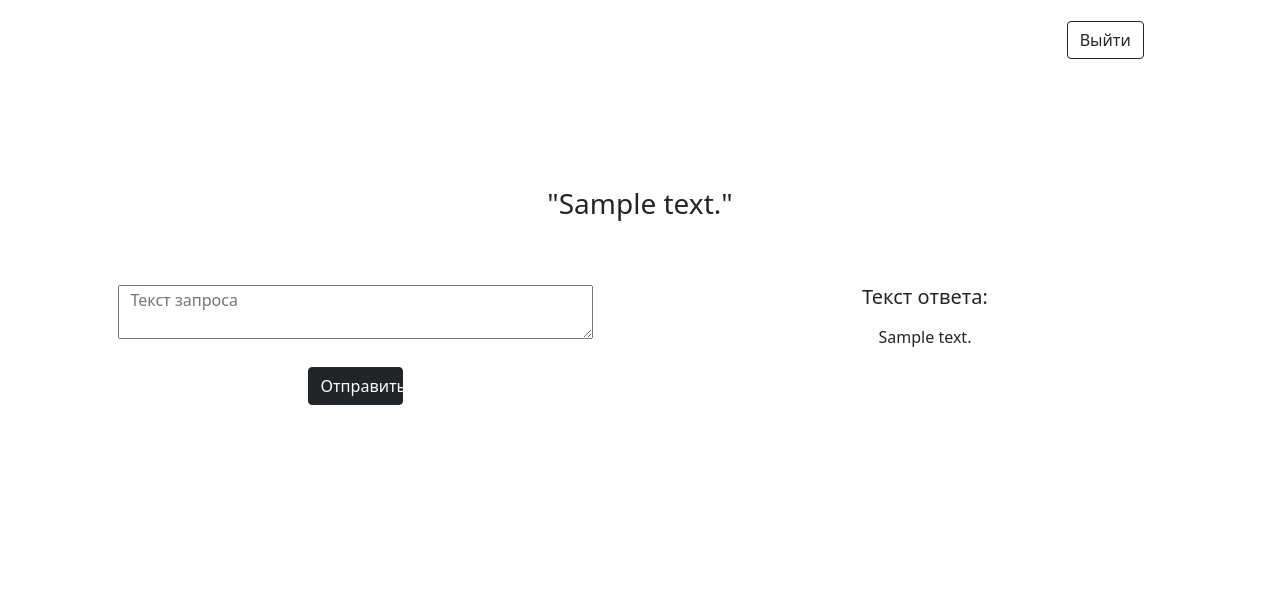
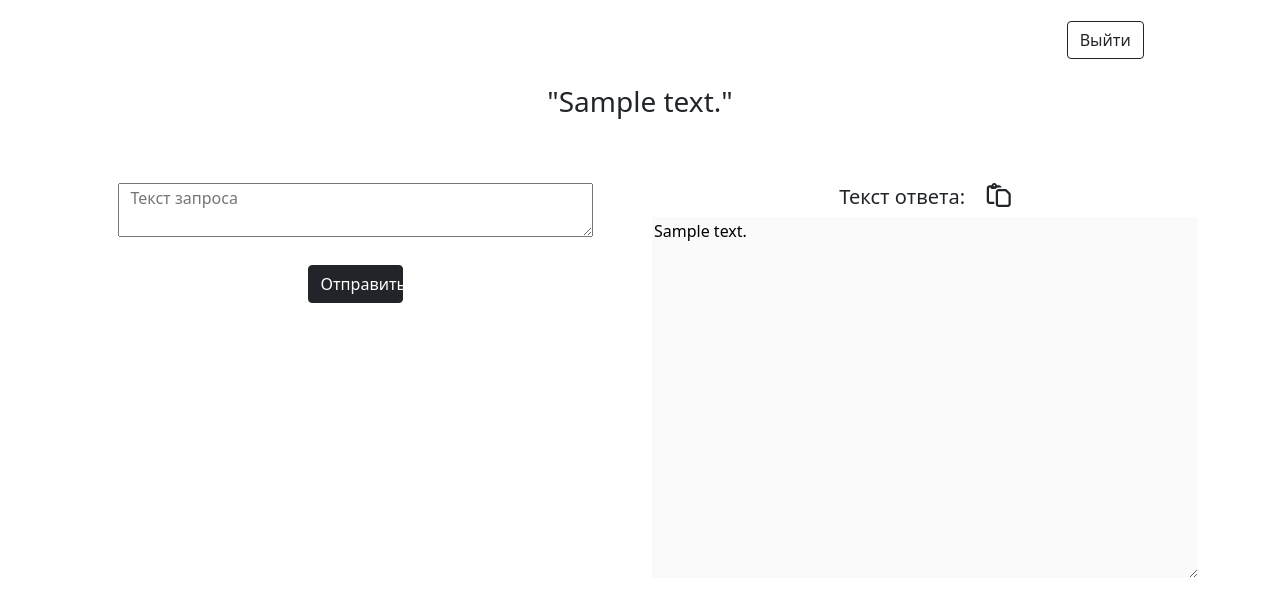
Before and after one commit to geekk0/gpt_site, a Django app: template templates/request_page.html in a window 1280 px wide. Shown: the top 616 px of the page. Run offline with Django 3.2, Linux system fonts and the light colour scheme; the template is opened without the code that fills it: most values are stand-ins (such as "Sample title", 1, 10 or a date in 2020); some libraries are stand-ins or nearby versions.

Commit message:
formatted answer text + copy

```diff
--- a/bot/chatbot.py
+++ b/bot/chatbot.py
@@ -14,7 +14,9 @@ def get_gpt_resp(prompt):
         temperature=0.5,
     )
 
-    print(completion)
+    # print(completion)
 
     response = completion.choices[0].text
+
+
     return response
--- a/gpt_site/views.py
+++ b/gpt_site/views.py
@@ -46,16 +46,14 @@ def main(request):
 
     return render(request, "request_page.html")
 
+
 def get_gpt_response(request):
-    # print(request.POST)
     request_dict = request.POST.dict()
 
     request_text = request_dict['request_text']
 
     response_text = chatbot.get_gpt_resp(request_text)
 
-    print(response_text)
-
     context = {'response_text': response_text, "request_text": request_text}
 
     return render(request, "request_page.html", context)
--- a/static/css/base.css
+++ b/static/css/base.css
@@ -1,6 +1,6 @@
 #question_label {
   text-align: center;
-  margin-top: 10%;
+  margin-top: 2%;
 }
 
 textarea:focus, input:focus{
--- a/templates/base.html
+++ b/templates/base.html
@@ -7,6 +7,11 @@
     <link href="https://cdn.jsdelivr.net/npm/bootstrap@5.0.2/dist/css/bootstrap.min.css" rel="stylesheet"
           integrity="sha384-EVSTQN3/azprG1Anm3QDgpJLIm9Nao0Yz1ztcQTwFspd3yD65VohhpuuCOmLASjC" crossorigin="anonymous">
     <link rel="stylesheet" type="text/css" href="{% static 'css/base.css' %}">
+    <link href="https://cdnjs.cloudflare.com/ajax/libs/font-awesome/4.7.0/css/font-awesome.min.css" rel="stylesheet"/>
+    <link rel="preload" as="style" href="https://cdnjs.cloudflare.com/ajax/libs/font-awesome/3.0.0/css/font-awesome.min.css">
+    <script src="https://kit.fontawesome.com/3bf59f7a4a.js" crossorigin="anonymous"></script>
+
+
 
 </head>
 <body>
--- a/templates/request_page.html
+++ b/templates/request_page.html
@@ -11,7 +11,7 @@
             {% if request_text|length > 0 %}
                 <h3 class="col-8 offset-2" id="question_label" style="">"{{ request_text }}"</h3>
             {% else %}
-                <h3 class="col-8 offset-2" id="question_label" style="text-align: center; margin-top: 10%; visibility: hidden">Текст запроса</h3>
+                <h3 class="col-8 offset-2" id="question_label" style="text-align: center; margin-top: 2%; visibility: hidden">Текст запроса</h3>
             {% endif %}
     </div>
 
@@ -28,10 +28,13 @@
                         </div>
                     </form>
                 </div>
-                <div class="col-6" style="text-align: center">
-                    <h5 id="response_text">Текст ответа:</h5>
+                <div class="col-6" style="">
+
                     {% if response_text %}
-                        <p>{{ response_text|linebreaks }}</p>
+                        <h5 id="response_text" style="text-align: center">Текст ответа: <i onclick="copy_to_clipboard(this)" style="margin-left: 3%; font-size: 18pt" class="fa-regular fa-paste"></i></h5>
+                        <textarea id="answer" disabled style="color: black; width: 100%; height: 300%; border: none">{{ response_text }}</textarea>
+                    {% else %}
+                        <h5 id="response_text" style="text-align: center">Текст ответа: </h5>
                     {% endif %}
                     <div style="display: none; text-align: center; margin-top: 5%; margin-left: auto; margin-right: auto"
                          id="loading" class="lds-roller"><div></div><div></div><div></div><div></div><div></div><div></div><div></div><div></div></div>
@@ -58,6 +61,14 @@
         element.style.height = (element.scrollHeight)+"px";
 
     }
+
+    function copy_to_clipboard(e){
+        let answer_element = document.getElementById("answer")
+        navigator.clipboard.writeText(answer_element.value);
+        e.classList.remove('fa-regular')
+        e.classList.add("fa-solid")
+
+    }
 </script>
 
 {% endblock %}
```
